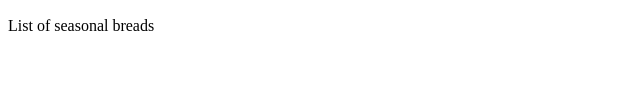
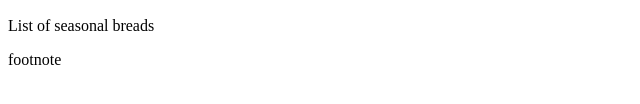
Before and after one commit to aniroop-mathur/com.bread.demo, a plain HTML site: page WebContent/index.html in a window 1280 px wide. Shown: the part 250-354 px from the top of the page, 0-640 px from the left. Drawn offline with Linux system fonts and the light colour scheme.

Commit message:
added footnote

```diff
--- a/WebContent/index.html
+++ b/WebContent/index.html
@@ -21,5 +21,7 @@
 
     <p> List of seasonal breads</p>
 
+    <p>footnote</p>
+
 </body>
 </html>
```
